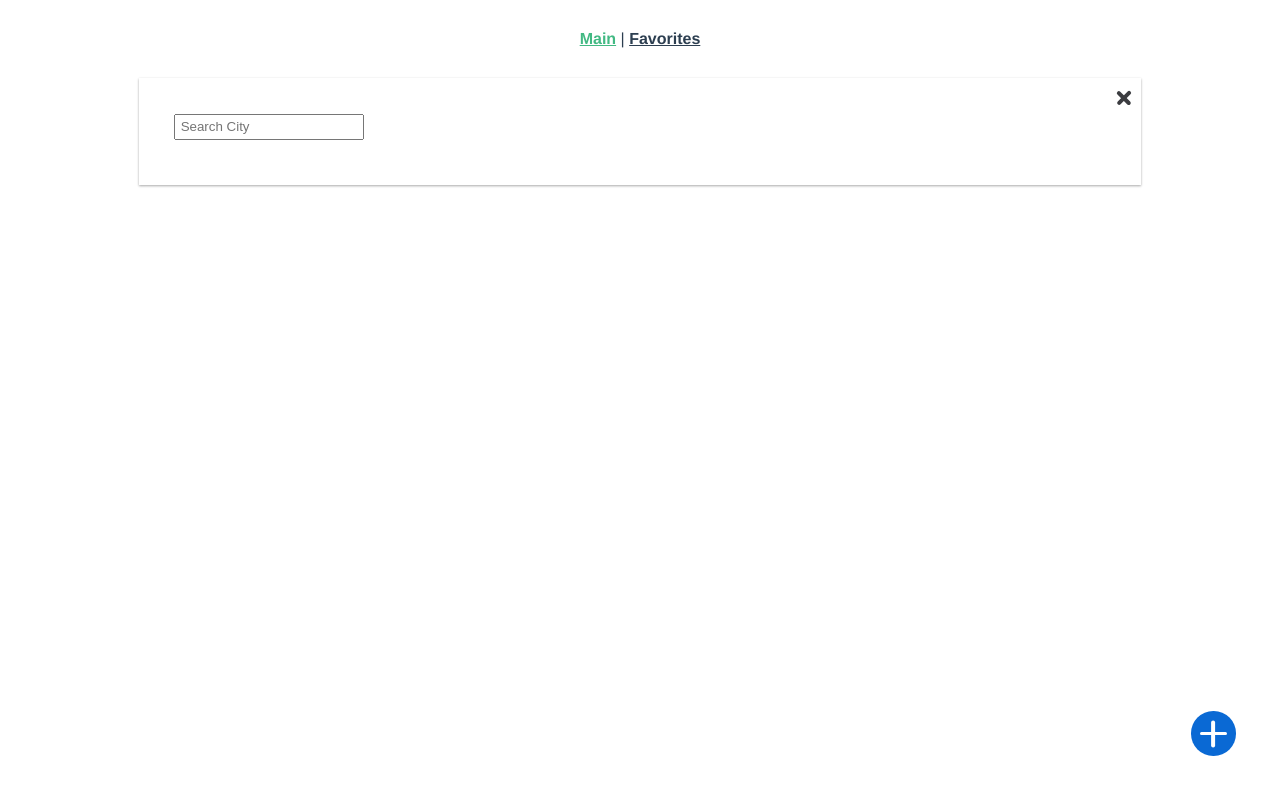
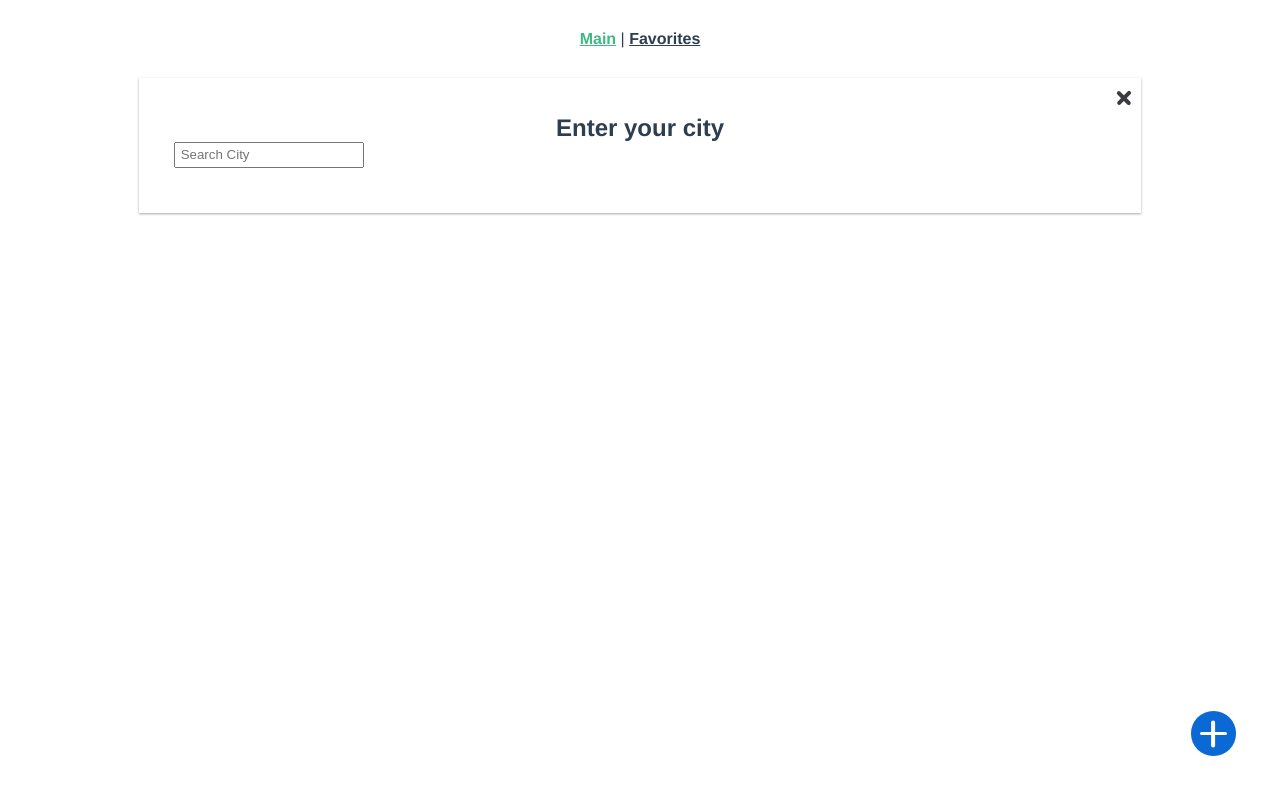
Before and after one commit to IskraKylak/weather, a Vue app: page /favorites in a window 1280 px wide. Shown: the top 794 px of the page. Built offline with nearby package versions, Linux system fonts and the light colour scheme.

Commit message:
favorite v2

```diff
--- a/src/components/cartWeather.vue
+++ b/src/components/cartWeather.vue
@@ -2,6 +2,7 @@
   <div class="cartWeather">
     <div class="removeCard" @click="removeCard">
     </div>
+    <h2 v-if="content.lat === '' && content.lon === ''" >Enter your city</h2>
     <headerCWeather @changeCity="changeCity" @addFavorites="addFavorites" :content="content" :favorites="favorites" />
     <div class="infoTown" v-if="content.lat !== '' && content.lon !== ''">
         <!-- <div class="infoTown_wrapBtn">
@@ -90,6 +91,7 @@ export default {
             let obj = {
                 lat: this.cord.lat,
                 lon: this.cord.lon,
+                idx: this.content.idx
             }
             if(this.FAVORITES.length < 5) {
                 this.$message('Card added to favorites')
@@ -166,6 +168,8 @@ export default {
                         })
                     }
                 })
+            } else {
+                this.favorites = false
             }
         }
     },
--- a/src/views/Favorites.vue
+++ b/src/views/Favorites.vue
@@ -48,5 +48,10 @@ export default {
 }
 </script>
 <style scoped lang="scss">
-
+.favorites {
+    display: flex;
+    flex-direction: column;
+    grid-gap: desktop-vw(40);
+    padding-bottom: desktop-vw(50);
+}
 </style>
--- a/src/views/Main.vue
+++ b/src/views/Main.vue
@@ -110,6 +110,7 @@ export default {
     display: flex;
     flex-direction: column;
     grid-gap: desktop-vw(40);
+    padding-bottom: desktop-vw(50);
 }
 
 .addCart {
```
